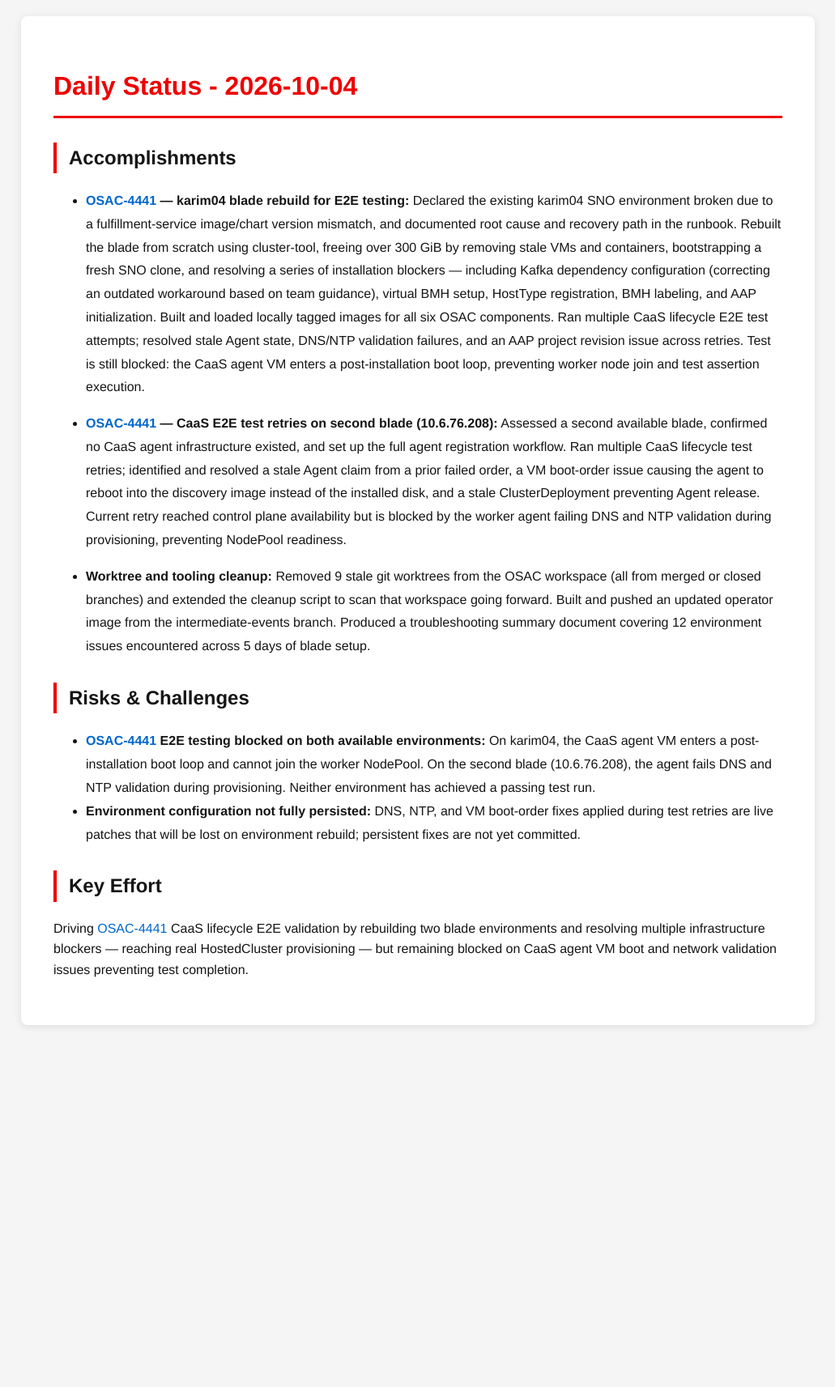
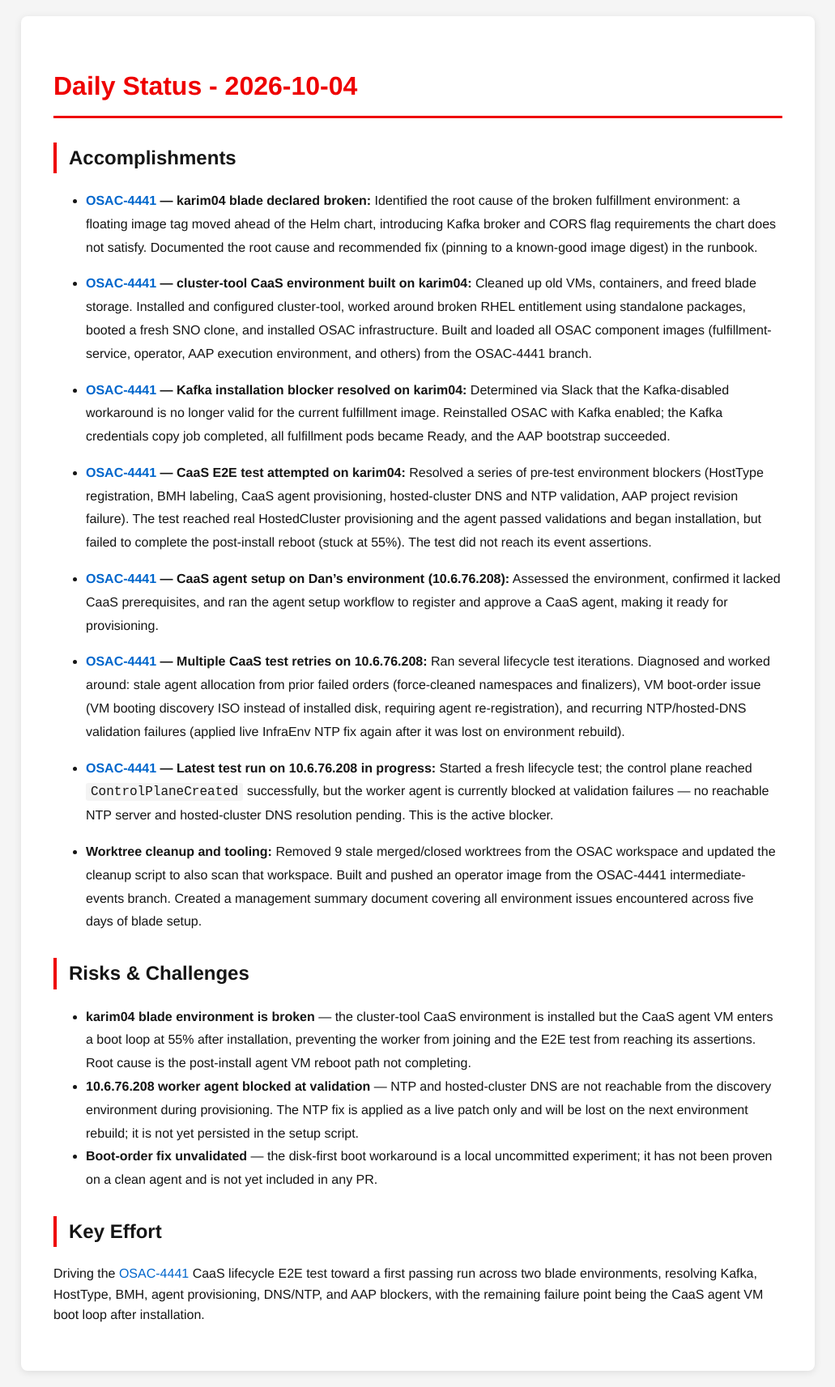
Before and after one commit to tzvatot/daily-status, a Jekyll site: the page built from 2026-10-04.md, in a window 1280 px wide. Shown: the whole page at 81% size, without its empty margins (124-1155 px from the left). Built offline with Jekyll 4.4.1, drawn with Linux system fonts in a browser that asks for light colours; before the commit the page ends 1286 px from its top, so only the background shows below that.

Commit message:
Daily status update - 2026-10-04

```diff
--- a/2026-10-04.md
+++ b/2026-10-04.md
@@ -8,17 +8,28 @@
 
 ## Accomplishments
 
-- **[OSAC-4441](https://redhat.atlassian.net/browse/OSAC-4441) — karim04 blade rebuild for E2E testing:** Declared the existing karim04 SNO environment broken due to a fulfillment-service image/chart version mismatch, and documented root cause and recovery path in the runbook. Rebuilt the blade from scratch using cluster-tool, freeing over 300 GiB by removing stale VMs and containers, bootstrapping a fresh SNO clone, and resolving a series of installation blockers — including Kafka dependency configuration (correcting an outdated workaround based on team guidance), virtual BMH setup, HostType registration, BMH labeling, and AAP initialization. Built and loaded locally tagged images for all six OSAC components. Ran multiple CaaS lifecycle E2E test attempts; resolved stale Agent state, DNS/NTP validation failures, and an AAP project revision issue across retries. Test is still blocked: the CaaS agent VM enters a post-installation boot loop, preventing worker node join and test assertion execution.
+- **[OSAC-4441](https://redhat.atlassian.net/browse/OSAC-4441) — karim04 blade declared broken:** Identified the root cause of the broken fulfillment environment: a floating image tag moved ahead of the Helm chart, introducing Kafka broker and CORS flag requirements the chart does not satisfy. Documented the root cause and recommended fix (pinning to a known-good image digest) in the runbook.
 
-- **[OSAC-4441](https://redhat.atlassian.net/browse/OSAC-4441) — CaaS E2E test retries on second blade (10.6.76.208):** Assessed a second available blade, confirmed no CaaS agent infrastructure existed, and set up the full agent registration workflow. Ran multiple CaaS lifecycle test retries; identified and resolved a stale Agent claim from a prior failed order, a VM boot-order issue causing the agent to reboot into the discovery image instead of the installed disk, and a stale ClusterDeployment preventing Agent release. Current retry reached control plane availability but is blocked by the worker agent failing DNS and NTP validation during provisioning, preventing NodePool readiness.
+- **[OSAC-4441](https://redhat.atlassian.net/browse/OSAC-4441) — cluster-tool CaaS environment built on karim04:** Cleaned up old VMs, containers, and freed blade storage. Installed and configured cluster-tool, worked around broken RHEL entitlement using standalone packages, booted a fresh SNO clone, and installed OSAC infrastructure. Built and loaded all OSAC component images (fulfillment-service, operator, AAP execution environment, and others) from the OSAC-4441 branch.
 
-- **Worktree and tooling cleanup:** Removed 9 stale git worktrees from the OSAC workspace (all from merged or closed branches) and extended the cleanup script to scan that workspace going forward. Built and pushed an updated operator image from the intermediate-events branch. Produced a troubleshooting summary document covering 12 environment issues encountered across 5 days of blade setup.
+- **[OSAC-4441](https://redhat.atlassian.net/browse/OSAC-4441) — Kafka installation blocker resolved on karim04:** Determined via Slack that the Kafka-disabled workaround is no longer valid for the current fulfillment image. Reinstalled OSAC with Kafka enabled; the Kafka credentials copy job completed, all fulfillment pods became Ready, and the AAP bootstrap succeeded.
+
+- **[OSAC-4441](https://redhat.atlassian.net/browse/OSAC-4441) — CaaS E2E test attempted on karim04:** Resolved a series of pre-test environment blockers (HostType registration, BMH labeling, CaaS agent provisioning, hosted-cluster DNS and NTP validation, AAP project revision failure). The test reached real HostedCluster provisioning and the agent passed validations and began installation, but failed to complete the post-install reboot (stuck at 55%). The test did not reach its event assertions.
+
+- **[OSAC-4441](https://redhat.atlassian.net/browse/OSAC-4441) — CaaS agent setup on Dan's environment (10.6.76.208):** Assessed the environment, confirmed it lacked CaaS prerequisites, and ran the agent setup workflow to register and approve a CaaS agent, making it ready for provisioning.
+
+- **[OSAC-4441](https://redhat.atlassian.net/browse/OSAC-4441) — Multiple CaaS test retries on 10.6.76.208:** Ran several lifecycle test iterations. Diagnosed and worked around: stale agent allocation from prior failed orders (force-cleaned namespaces and finalizers), VM boot-order issue (VM booting discovery ISO instead of installed disk, requiring agent re-registration), and recurring NTP/hosted-DNS validation failures (applied live InfraEnv NTP fix again after it was lost on environment rebuild).
+
+- **[OSAC-4441](https://redhat.atlassian.net/browse/OSAC-4441) — Latest test run on 10.6.76.208 in progress:** Started a fresh lifecycle test; the control plane reached `ControlPlaneCreated` successfully, but the worker agent is currently blocked at validation failures — no reachable NTP server and hosted-cluster DNS resolution pending. This is the active blocker.
+
+- **Worktree cleanup and tooling:** Removed 9 stale merged/closed worktrees from the OSAC workspace and updated the cleanup script to also scan that workspace. Built and pushed an operator image from the OSAC-4441 intermediate-events branch. Created a management summary document covering all environment issues encountered across five days of blade setup.
 
 ## Risks & Challenges
 
-- **[OSAC-4441](https://redhat.atlassian.net/browse/OSAC-4441) E2E testing blocked on both available environments:** On karim04, the CaaS agent VM enters a post-installation boot loop and cannot join the worker NodePool. On the second blade (10.6.76.208), the agent fails DNS and NTP validation during provisioning. Neither environment has achieved a passing test run.
-- **Environment configuration not fully persisted:** DNS, NTP, and VM boot-order fixes applied during test retries are live patches that will be lost on environment rebuild; persistent fixes are not yet committed.
+- **karim04 blade environment is broken** — the cluster-tool CaaS environment is installed but the CaaS agent VM enters a boot loop at 55% after installation, preventing the worker from joining and the E2E test from reaching its assertions. Root cause is the post-install agent VM reboot path not completing.
+- **10.6.76.208 worker agent blocked at validation** — NTP and hosted-cluster DNS are not reachable from the discovery environment during provisioning. The NTP fix is applied as a live patch only and will be lost on the next environment rebuild; it is not yet persisted in the setup script.
+- **Boot-order fix unvalidated** — the disk-first boot workaround is a local uncommitted experiment; it has not been proven on a clean agent and is not yet included in any PR.
 
 ## Key Effort
 
-Driving [OSAC-4441](https://redhat.atlassian.net/browse/OSAC-4441) CaaS lifecycle E2E validation by rebuilding two blade environments and resolving multiple infrastructure blockers — reaching real HostedCluster provisioning — but remaining blocked on CaaS agent VM boot and network validation issues preventing test completion.
+Driving the [OSAC-4441](https://redhat.atlassian.net/browse/OSAC-4441) CaaS lifecycle E2E test toward a first passing run across two blade environments, resolving Kafka, HostType, BMH, agent provisioning, DNS/NTP, and AAP blockers, with the remaining failure point being the CaaS agent VM boot loop after installation.
```
